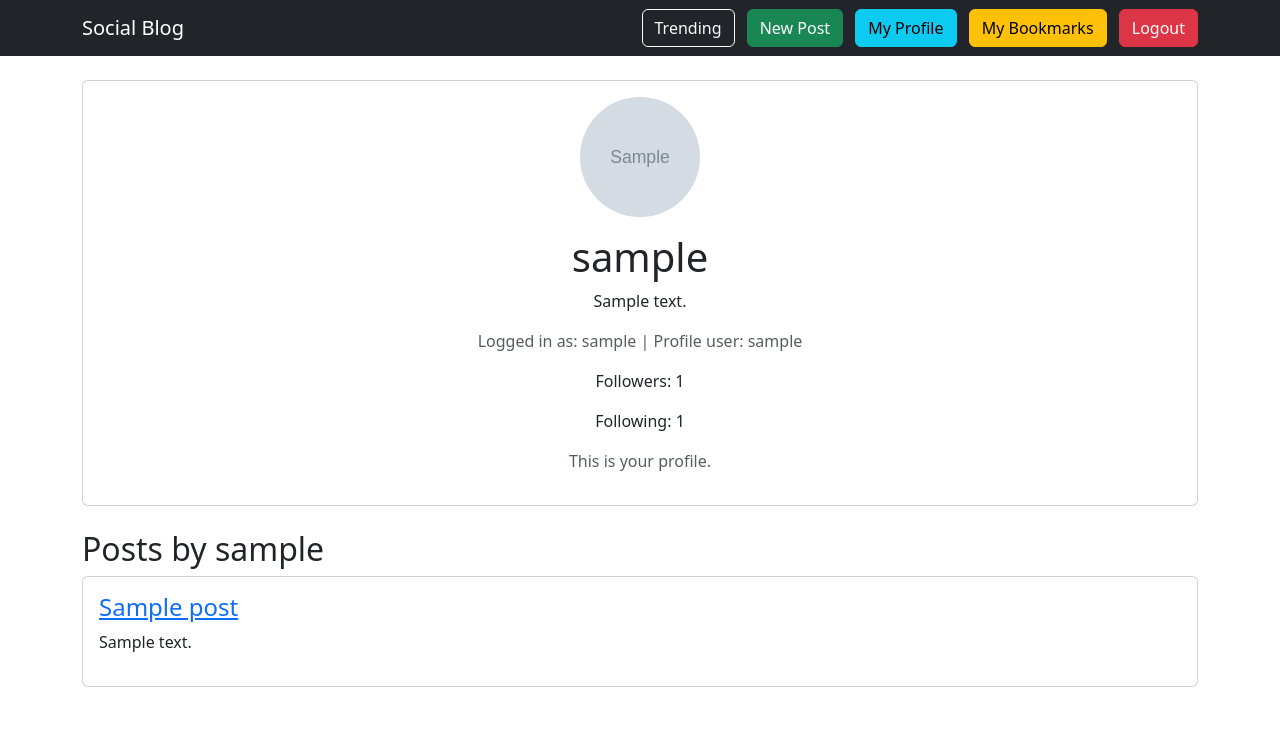
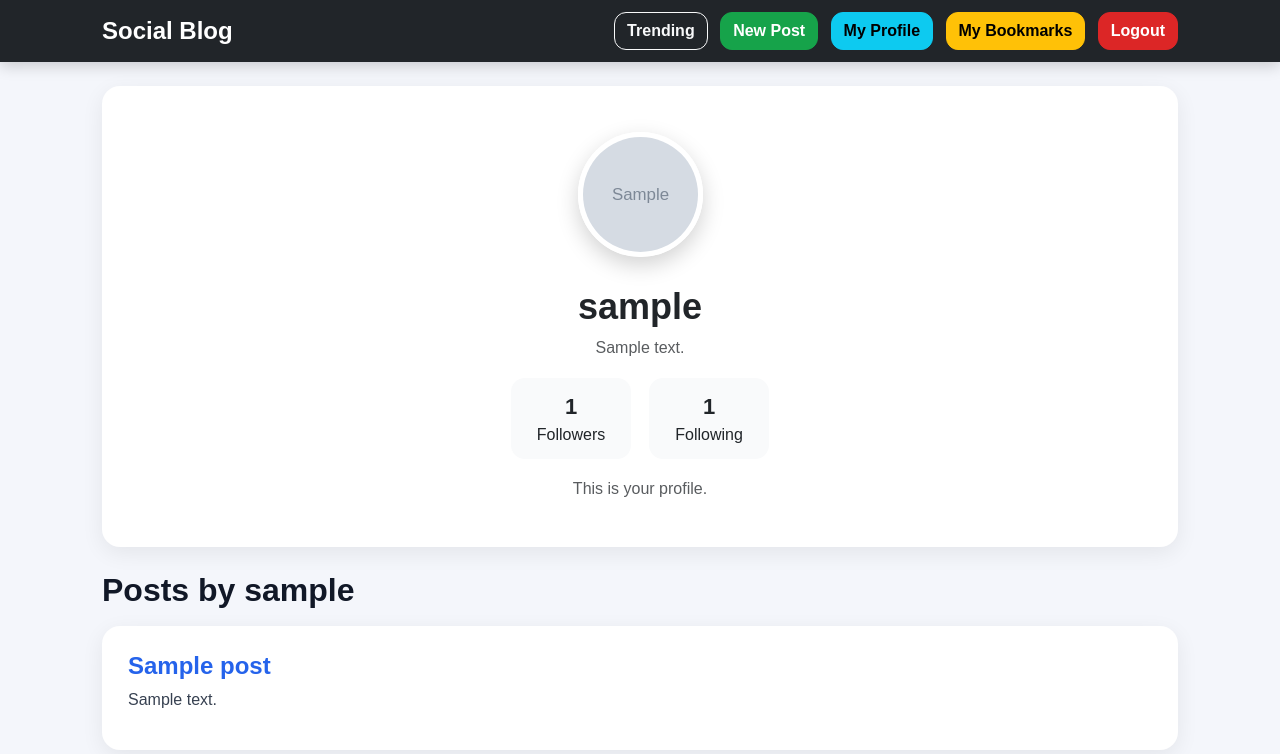
Before and after one commit to LaguraN1/Django_FinalExam, a Django app: a page that uses blog/templates/blog/base.html in a window 1280 px wide. Shown: the top 754 px of the page. Run offline with Django 5.2, Linux system fonts and the light colour scheme; a user stored in the database is signed in; tables that the repository leaves empty hold one stand-in row (values such as "Sample post"); grey boxes marked "Sample" are stand-in pictures.

Commit message:
Improve UI design

```diff
--- /dev/null
+++ b/blog/static/blog/style.css
@@ -0,0 +1,209 @@
+body {
+    background: #f4f6fb;
+    font-family: Arial, sans-serif;
+    color: #111827;
+}
+
+.navbar {
+    box-shadow: 0 4px 14px rgba(0, 0, 0, 0.18);
+}
+
+.navbar-brand {
+    font-weight: bold;
+    font-size: 24px;
+}
+
+.navbar .container {
+    display: flex;
+    justify-content: space-between;
+    flex-wrap: wrap;
+    gap: 10px;
+}
+
+.container {
+    max-width: 1100px;
+}
+
+.card {
+    border: none;
+    border-radius: 18px;
+    box-shadow: 0 6px 22px rgba(0, 0, 0, 0.07);
+}
+
+.card:hover {
+    transform: translateY(-2px);
+    transition: 0.2s ease-in-out;
+}
+
+.card-body {
+    padding: 26px;
+}
+
+.post-card {
+    margin-bottom: 18px;
+}
+
+.post-title a {
+    color: #2563eb;
+    font-weight: 700;
+    text-decoration: none;
+}
+
+.post-title a:hover {
+    color: #1e40af;
+    text-decoration: none;
+}
+
+.post-text {
+    color: #374151;
+    margin-bottom: 12px;
+}
+
+.post-meta {
+    color: #6b7280;
+    font-size: 14px;
+}
+
+.profile-card {
+    text-align: center;
+    padding: 20px;
+}
+
+.profile-avatar {
+    border: 5px solid white;
+    box-shadow: 0 8px 22px rgba(0, 0, 0, 0.18);
+}
+
+.profile-name {
+    font-size: 36px;
+    font-weight: 800;
+    margin-top: 12px;
+}
+
+.profile-stats {
+    display: flex;
+    justify-content: center;
+    gap: 18px;
+    margin: 18px 0;
+}
+
+.profile-stat-box {
+    background: #f9fafb;
+    padding: 12px 22px;
+    border-radius: 14px;
+    min-width: 120px;
+}
+
+.profile-stat-box strong {
+    display: block;
+    font-size: 22px;
+}
+
+.auth-wrapper {
+    min-height: 75vh;
+    display: flex;
+    align-items: center;
+    justify-content: center;
+}
+
+.auth-card {
+    width: 100%;
+    max-width: 460px;
+    background: white;
+    padding: 35px;
+    border-radius: 22px;
+    box-shadow: 0 10px 35px rgba(0, 0, 0, 0.1);
+}
+
+.auth-card h2 {
+    text-align: center;
+    font-weight: 800;
+    margin-bottom: 25px;
+}
+
+.auth-card label {
+    font-weight: 600;
+    margin-bottom: 6px;
+}
+
+.auth-card input {
+    width: 100%;
+    padding: 10px 12px;
+    border-radius: 12px;
+    border: 1px solid #d1d5db;
+    margin-bottom: 12px;
+}
+
+.auth-card .helptext {
+    display: block;
+    color: #6b7280;
+    font-size: 13px;
+    margin-top: -6px;
+    margin-bottom: 10px;
+}
+
+.auth-card ul {
+    color: #6b7280;
+    font-size: 13px;
+    padding-left: 20px;
+}
+
+.auth-card button {
+    width: 100%;
+    margin-top: 10px;
+}
+
+.btn {
+    border-radius: 12px;
+    font-weight: 600;
+}
+
+.btn-primary {
+    background: #4f46e5;
+    border-color: #4f46e5;
+}
+
+.btn-primary:hover {
+    background: #4338ca;
+    border-color: #4338ca;
+}
+
+.btn-success {
+    background: #16a34a;
+    border-color: #16a34a;
+}
+
+.btn-danger {
+    background: #dc2626;
+    border-color: #dc2626;
+}
+
+.badge {
+    padding: 8px 11px;
+    border-radius: 20px;
+    margin-right: 5px;
+    font-size: 13px;
+}
+
+input.form-control,
+textarea.form-control,
+select.form-control {
+    border-radius: 12px;
+}
+
+.input-group .form-control {
+    border-radius: 12px 0 0 12px;
+}
+
+.input-group .btn {
+    border-radius: 0 12px 12px 0;
+}
+
+.alert {
+    border-radius: 14px;
+}
+
+.page-link {
+    border-radius: 10px;
+    margin: 0 3px;
+}
--- a/blog/templates/blog/base.html
+++ b/blog/templates/blog/base.html
@@ -1,3 +1,5 @@
+{% load static %}
+
 <!DOCTYPE html>
 <html lang="en">
 <head>
@@ -10,8 +12,9 @@
     <link
     href="https://cdn.jsdelivr.net/npm/bootstrap@5.3.3/dist/css/bootstrap.min.css"
     rel="stylesheet">
+
+  <link rel="stylesheet" href="{% static 'blog/style.css' %}?v=10">
 </head>
-
 <body>
 
 <nav class="navbar navbar-expand-lg navbar-dark bg-dark">
--- a/blog/templates/blog/profile.html
+++ b/blog/templates/blog/profile.html
@@ -6,64 +6,59 @@
 
 {% block content %}
 
-<div class="card mb-4">
-    <div class="card-body text-center">
+<div class="card profile-card mb-4">
+    <div class="card-body">
 
         <img
         src="{{ profile_user.get_avatar_url }}"
         alt="{{ profile_user.username }} avatar"
-        width="120"
-        height="120"
-        class="rounded-circle mb-3">
+        width="125"
+        height="125"
+        class="rounded-circle mb-3 profile-avatar">
 
-        <h1>
+        <h1 class="profile-name">
             {{ profile_user.username }}
         </h1>
 
         {% if profile_user.bio %}
-            <p>
+            <p class="text-muted">
                 {{ profile_user.bio }}
             </p>
         {% endif %}
 
-        <p class="text-muted">
-            Logged in as: {{ user.username }} |
-            Profile user: {{ profile_user.username }}
-        </p>
+        <div class="profile-stats">
+            <div class="profile-stat-box">
+                <strong>{{ followers_count }}</strong>
+                Followers
+            </div>
 
-        <p>
-            Followers: {{ followers_count }}
-        </p>
-
-        <p>
-            Following: {{ following_count }}
-        </p>
+            <div class="profile-stat-box">
+                <strong>{{ following_count }}</strong>
+                Following
+            </div>
+        </div>
 
         {% if user.is_authenticated %}
 
             {% if user.id != profile_user.id %}
 
                 {% if is_following %}
-
                     <a
                     href="{% url 'blog:unfollow' profile_user.username %}"
                     class="btn btn-danger">
                         Unfollow
                     </a>
-
                 {% else %}
-
                     <a
                     href="{% url 'blog:follow' profile_user.username %}"
                     class="btn btn-primary">
                         Follow
                     </a>
-
                 {% endif %}
 
             {% else %}
 
-                <p class="text-muted">
+                <p class="text-muted mb-0">
                     This is your profile.
                 </p>
 
@@ -72,9 +67,7 @@
         {% else %}
 
             <p>
-                <a href="{% url 'login' %}">
-                    Login
-                </a>
+                <a href="{% url 'login' %}">Login</a>
                 to follow this user.
             </p>
 
@@ -84,23 +77,23 @@
 </div>
 
 
-<h2>
+<h2 class="fw-bold mb-3">
     Posts by {{ profile_user.username }}
 </h2>
 
 {% for post in user_posts %}
 
-<div class="card mb-3">
+<div class="card post-card">
     <div class="card-body">
 
-        <h4>
+        <h4 class="post-title">
             <a href="{% url 'blog:post-detail' post.slug %}">
                 {{ post.title }}
             </a>
         </h4>
 
-        <p>
-            {{ post.body|truncatewords:30 }}
+        <p class="post-text">
+            {{ post.body|truncatewords:35 }}
         </p>
 
     </div>
@@ -108,9 +101,9 @@
 
 {% empty %}
 
-<p>
+<div class="alert alert-info">
     This user has no posts yet.
-</p>
+</div>
 
 {% endfor %}
 
```
Also changed, not shown: accounts/templates/accounts/login.html (+23 -10 lines), accounts/templates/accounts/register.html (+18 -4 lines), blog/templates/blog/trending_posts.html (+28 -16 lines).
